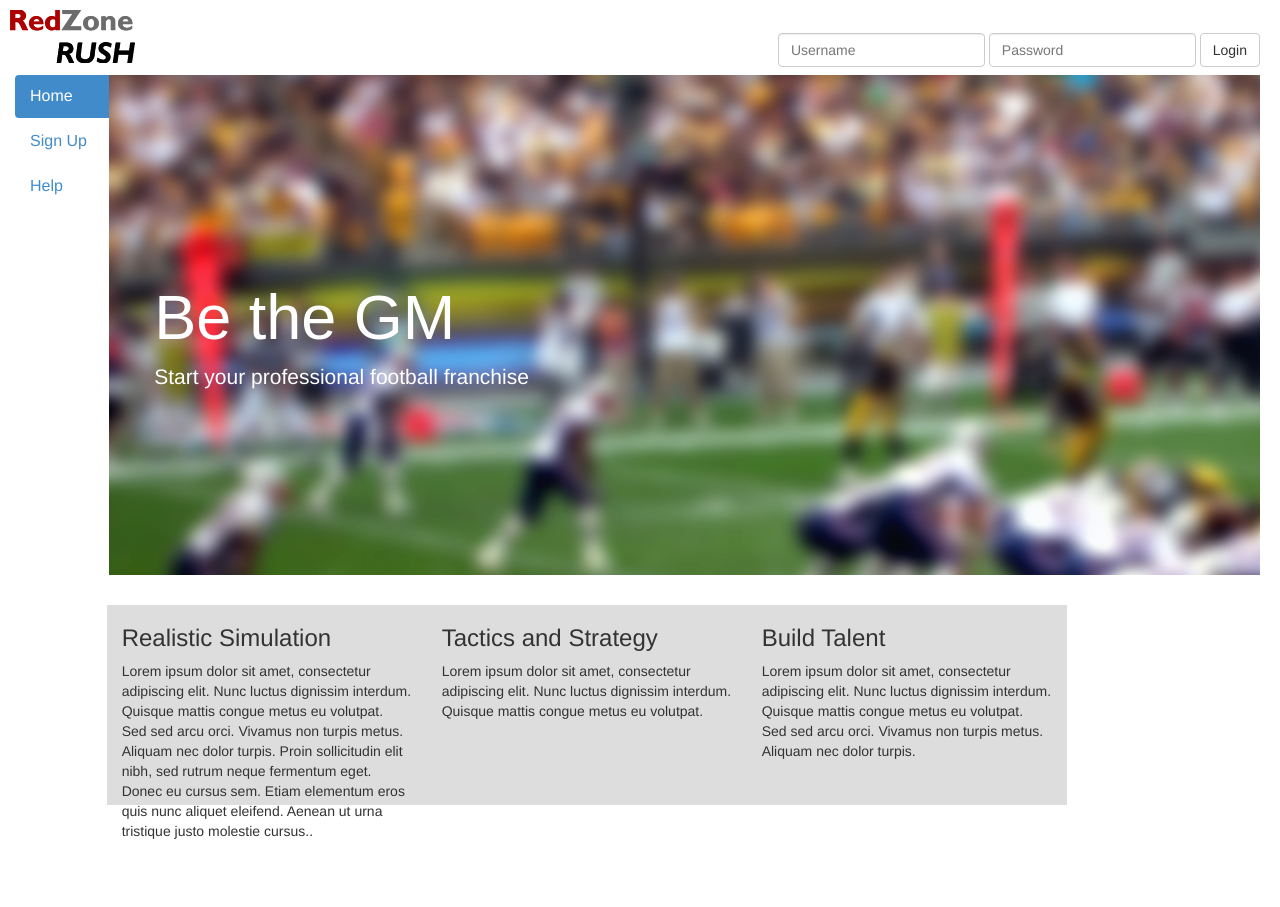
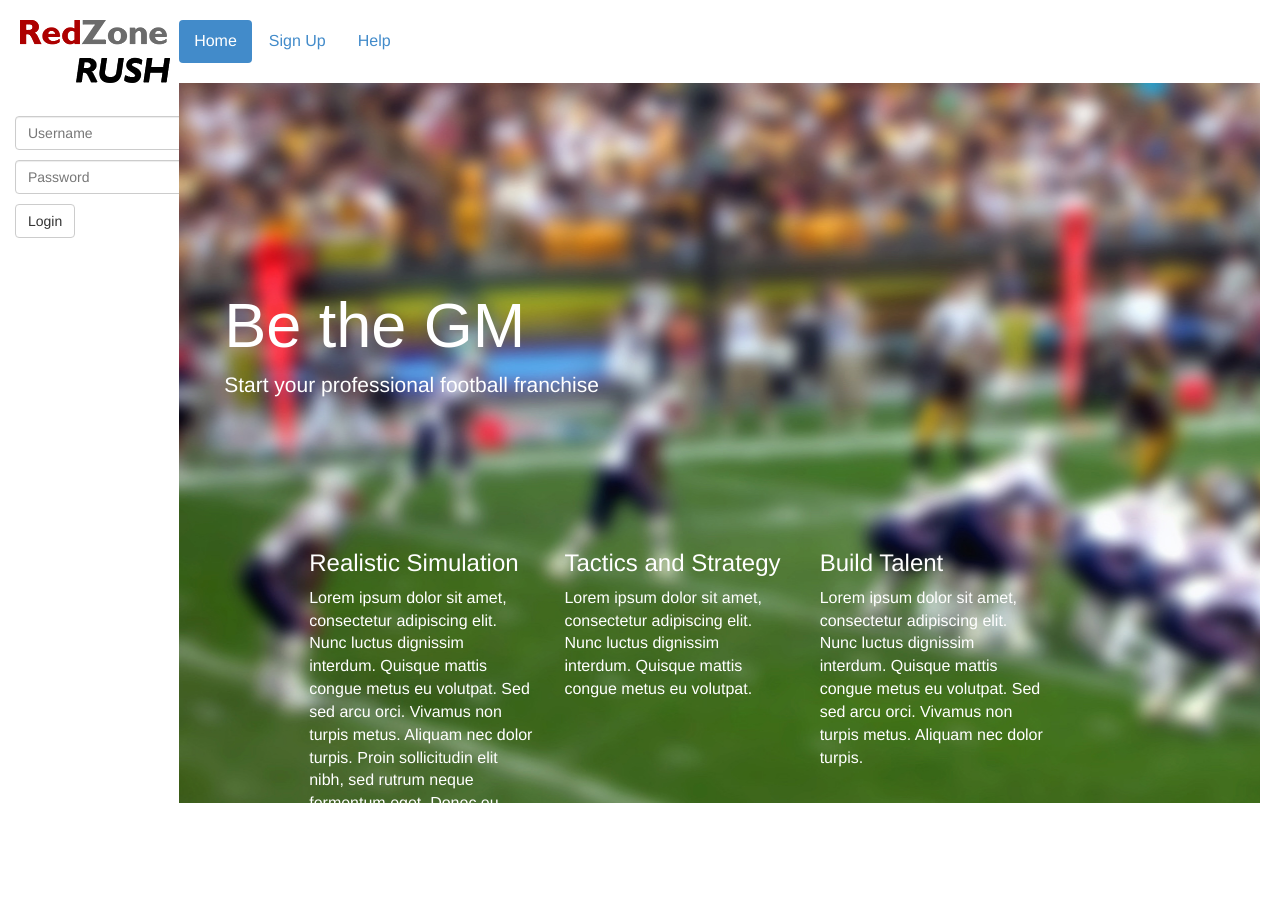
Before and after one commit to sbaner/rz-rush, a PHP site: page / in a window 1280 px wide. Before the commit the page ends 839 px from the top, so only its background shows below. Run offline with PHP 8.4, Linux system fonts and the light colour scheme.

Commit message:
Even more CSS Tweaks -login box on left, nav buttons on top -Info boxes overlap background image

```diff
--- a/index.html
+++ b/index.html
@@ -1,38 +1,47 @@
 <!DOCTYPE html>
 <html>
   <head>
-	<link href="bootstrap.css" rel="stylesheet">
-    <link href="main.css" rel="stylesheet">
+    <meta name="generator"
+    content="HTML Tidy for HTML5 (experimental) for Windows https://github.com/w3c/tidy-html5/tree/c63cc39" />
+    <link href="bootstrap.css" rel="stylesheet" />
+    <link href="main.css" rel="stylesheet" />
+    <title></title>
   </head>
-
   <body>
     <div class="row">
       <div class="col-md-1">
-  <a href="./index.html"><img class="logo" src="./logo-small.png"></a>
+        <a href="./index.html">
+          <img class="logo" src="./logo-small.png" />
+        </a>
       </div>
       <div class="col-md-11">
+        <div class="nav">
+          <ul class="nav nav-pills navbar-left">
+            <li class="active">
+              <a href="#">Home</a>
+            </li>
+            <li>
+              <a href="#">Sign Up</a>
+            </li>
+            <li>
+              <a href="#">Help</a>
+            </li>
+          </ul>
+        </div>
+      </div>
+    </div>
+    <div class="row">
+      <div class="col-md-1">
         <div class="login-bar">
-		<form class= "navbar-form navbar-right" role ="login">
+          <form class="navbar-form navbar-left" role="login">
             <div class="form-group">
-				<input type="text" class="form-control" placeholder="Username">
-				<input type="password" class="form-control" placeholder="Password">
+              <input type="text" class="form-control" placeholder="Username" />
+              <br />
+              <input type="password" class="form-control" placeholder="Password" />
+              <br />
               <button type="submit" class="btn btn-default">Login</button>
             </div>
           </form>
-	</div>
-	</div>
-
-	</div>
-	<div class="row">
-	<div class="col-md-1">
-    <div class="nav">
-      <div class="container">
-        <ul class="nav nav-pills nav-stacked">
-          <li class="active"><a href="#">Home</a></li>
-          <li><a href="#">Sign Up</a></li>
-          <li><a href="#">Help</a></li>
-        </ul>
-      </div>
         </div>
       </div>
       <div class="col-md-11">
@@ -41,28 +50,27 @@
             <h1>Be the GM</h1>
             <p>Start your professional football franchise</p>
           </div>
+          <div class="learn-more">
+            <div class="col-md-1"></div>
+            <div class="col-md-3">
+              <h3>Realistic Simulation</h3>
+              <p>Lorem ipsum dolor sit amet, consectetur adipiscing elit. Nunc luctus dignissim interdum. Quisque mattis congue
+              metus eu volutpat. Sed sed arcu orci. Vivamus non turpis metus. Aliquam nec dolor turpis. Proin sollicitudin elit
+              nibh, sed rutrum neque fermentum eget. Donec eu cursus sem. Etiam elementum eros quis nunc aliquet eleifend. Aenean
+              ut urna tristique justo molestie cursus..</p>
             </div>
+            <div class="col-md-3">
+              <h3>Tactics and Strategy</h3>
+              <p>Lorem ipsum dolor sit amet, consectetur adipiscing elit. Nunc luctus dignissim interdum. Quisque mattis congue
+              metus eu volutpat.</p>
             </div>
+            <div class="col-md-3">
+              <h3>Build Talent</h3>
+              <p>Lorem ipsum dolor sit amet, consectetur adipiscing elit. Nunc luctus dignissim interdum. Quisque mattis congue
+              metus eu volutpat. Sed sed arcu orci. Vivamus non turpis metus. Aliquam nec dolor turpis.</p>
             </div>
-
-    <div class="learn-more">
-	  <div>
-		<div>
-		  <div class= "col-md-1"></div>
-	  	  <div class = "col-md-3">
-			<h3>Realistic Simulation</h3>
-			<p>Lorem ipsum dolor sit amet, consectetur adipiscing elit. Nunc luctus dignissim interdum. Quisque mattis congue metus eu volutpat. Sed sed arcu orci. Vivamus non turpis metus. Aliquam nec dolor turpis. Proin sollicitudin elit nibh, sed rutrum neque fermentum eget. Donec eu cursus sem. Etiam elementum eros quis nunc aliquet eleifend. Aenean ut urna tristique justo molestie cursus.. </p>
-
+            <div class="col-md-2"></div>
           </div>
-		  <div class = "col-md-3">
-			<h3>Tactics and Strategy</h3>
-			<p>Lorem ipsum dolor sit amet, consectetur adipiscing elit. Nunc luctus dignissim interdum. Quisque mattis congue metus eu volutpat.</p>
-		  </div>
-		  <div class = "col-md-3">
-			<h3>Build Talent</h3>
-			<p>Lorem ipsum dolor sit amet, consectetur adipiscing elit. Nunc luctus dignissim interdum. Quisque mattis congue metus eu volutpat. Sed sed arcu orci. Vivamus non turpis metus. Aliquam nec dolor turpis. </p>
-		  </div>
-		  <div class = "col-md-2"></div>
         </div>
       </div>
     </div>
--- a/main.css
+++ b/main.css
@@ -1,6 +1,7 @@
 .jumbotron {
 	background-image:url('./background.jpg');
-	height: 500px;
+	height: 720px;
+	margin-left:70px;
 	margin-right:20px;
 }
 
@@ -12,10 +13,21 @@
 
 .jumbotron p{
 	color:#FFF;
+	margin-bottom:130px;
+}
+.jumbotron .learn-more p{
+	font-size: 16px;
+	margin-bottom:0px;
+}
+
+.jumbotron .learn-more h3{
+	color:#FFF;
 }
 
 .nav {
 	font-size:16px;
+	margin-top:10px;
+	margin-left:35px;
 }
 
 .learn-more {
@@ -23,15 +35,14 @@
 }
 
 .login-bar {
-	margin-right:20px;
 	margin-top:25px;
 }
 
 .logo {
-	margin: 10px;
+	margin-top:20px;
+	margin-left:20px;
 }
 
-.col-md-3 {
-	background-color:#DDD;
-	height:200px;
+input {
+	margin-bottom:10px;
 }
```
Also changed, not shown: background.jpg, logo-small.png. Lines whose indentation alone changed are shown as unchanged.
